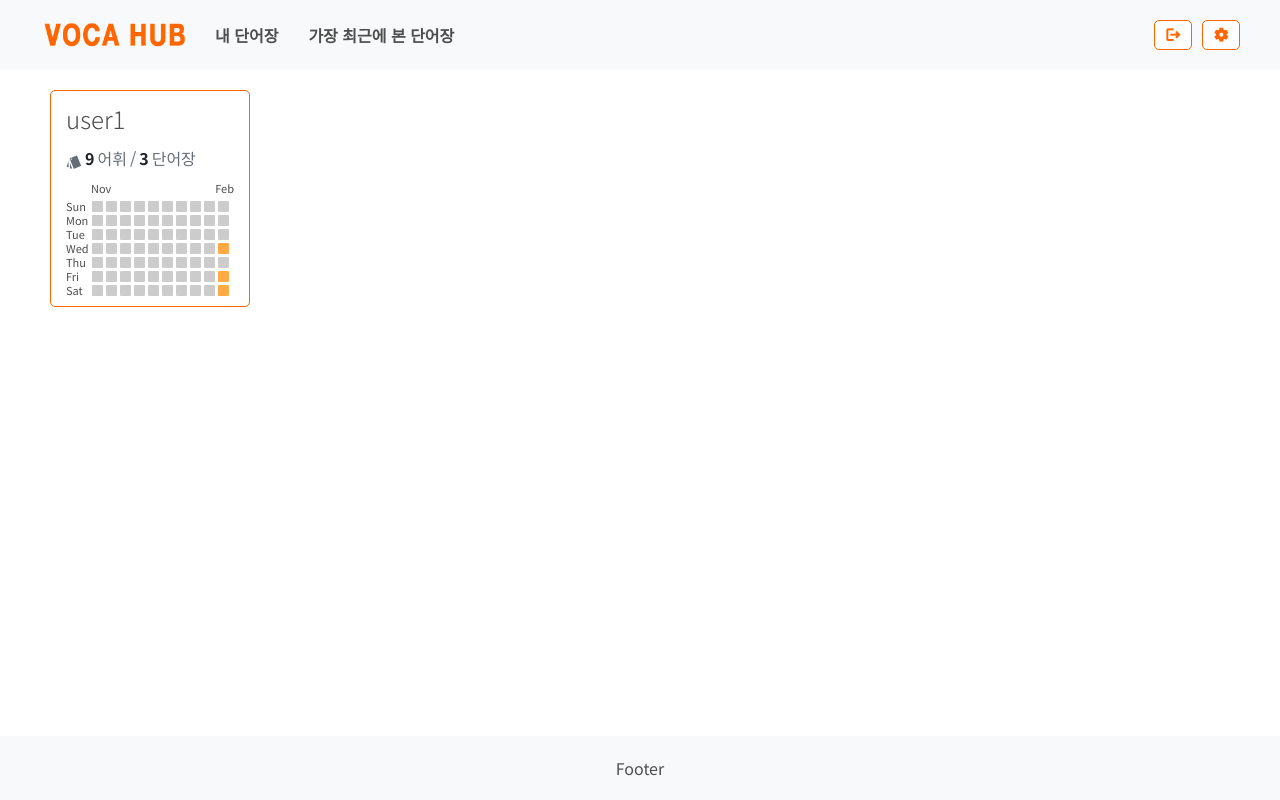
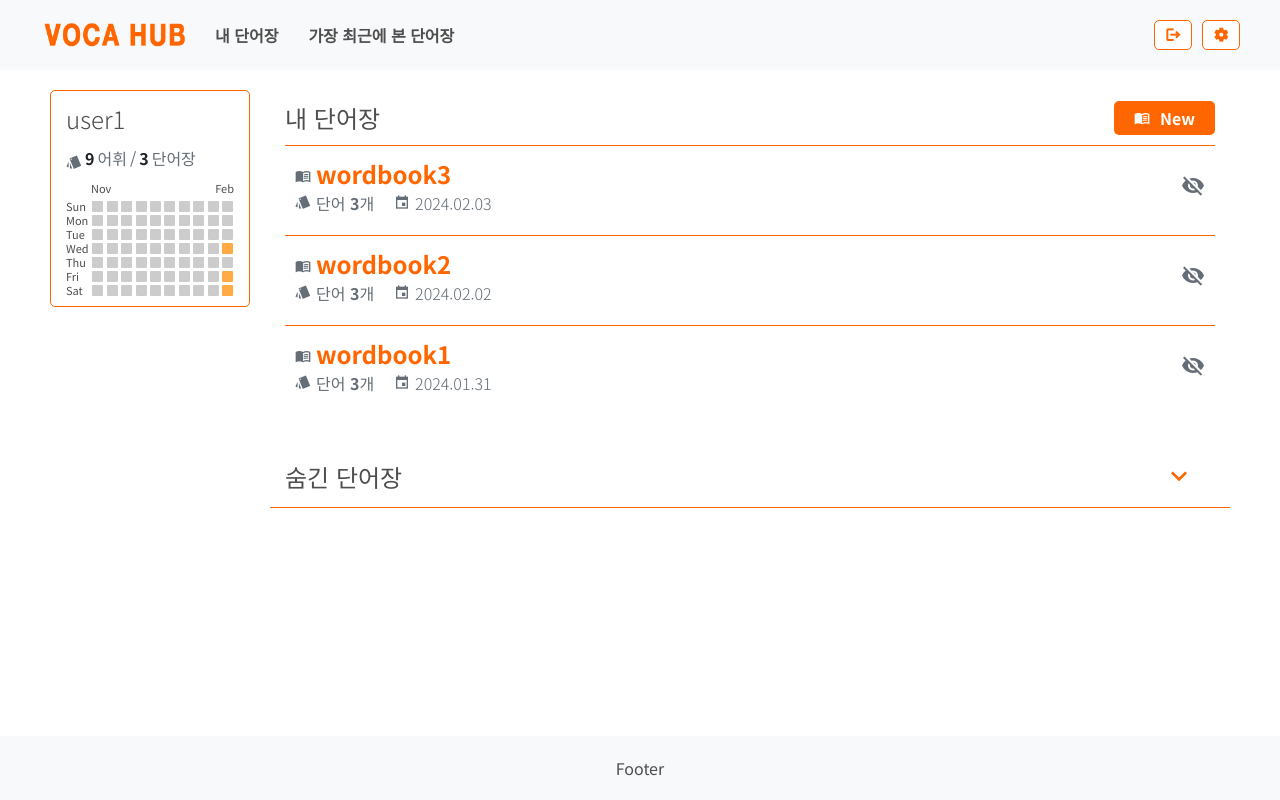
Before and after one commit to raipen/vocahub, a React (Create React App) app in the folder front/: page /mywordbook in a window 1280 px wide. Built offline with nearby package versions, Linux system fonts and the light colour scheme.

Commit message:
feat: impl wordbook list

```diff
--- /dev/null
+++ b/front/src/components/HiddenWordbookList.tsx
@@ -0,0 +1,158 @@
+import styled from 'styled-components';
+import { useState } from 'react';
+
+const WordbookListContainer = styled.div`
+  display: flex;
+  flex-direction: column;
+  position: relative;
+  width: calc(100% - 220px);
+  margin-left: auto;
+  padding: 10px 15px 0;
+  height: 100%;
+  border-bottom: 1px solid var(--main-color);
+  @media (max-width: 600px) {
+    width: 100%;
+  }
+`;
+
+const MyWordbook = styled.div`
+    display: flex;
+    align-items: center;
+    justify-content: space-between;
+    font-size: 1.5rem;
+    font-weight: 300;
+    margin-bottom: 10px;
+`;
+
+const Wordbook = styled.div`
+  display: flex;
+  flex-direction: row;
+  justify-content: space-between;
+    align-items: center;
+  margin-bottom: 10px;
+  border-top: 1px solid var(--main-color);
+  padding: 10px;
+
+  &>div:first-child{
+    display: flex;
+    flex-direction: column;
+    justify-content: space-between;
+    font-size: 1rem;
+    font-weight: 300;
+    color: var(--muted-text-color);
+    &>div:first-child {
+        font-size: 1.5rem;
+        font-weight: 600;
+        &>span:last-child {
+            color: var(--main-color);
+            &:hover {
+                text-decoration: underline;
+                cursor: pointer;
+            }
+        }
+        &>.material-icons-sharp{
+            font-size: 1rem;
+            margin-right: 5px;
+        }
+    }
+    &>div:nth-child(2) {
+        display: flex;
+        align-items: center;
+        font-size: 1rem;
+        font-weight: 300;
+        gap: 20px;
+        .material-icons-sharp{
+            font-size: 1rem;
+            margin-right: 5px;
+        }
+    }
+  }
+  &>div:last-child {
+    display: flex;
+    align-items: center;
+    font-weight: 300;
+    color: var(--muted-text-color);
+    user-select: none;
+    cursor: pointer;
+  }
+`;
+
+const Expend = styled.div`
+  display: flex;
+  flex-direction: row;
+  justify-content: center;
+  align-items: center;
+  gap: 10px;
+  font-size: 1rem;
+  font-weight: 300;
+  color: var(--main-color);
+  padding: 5px 20px;
+  font-weight: 600;
+  border-radius: 5px;
+    cursor: pointer;
+    >span:first-child {
+        font-size: 2rem;
+    }
+`;
+
+function ISOStringToDateString(isoString: string) {
+    const date = isoString.split('T')[0];
+    return date.split('-').join('.');
+}
+
+function WordbookList({ wordbooks }: {
+    wordbooks: {
+        id: number;
+        userId: number;
+        name: string;
+        createdAt: string;
+        isHidden: boolean;
+        vocaCount: number;
+    }[]
+}) {
+    return (
+        <WordbookListContainer>
+            <MyWordbook>
+                <span>숨긴 단어장</span>
+                <Expend>
+                    <span className="material-icons-sharp">
+                        expand_more
+                    </span>
+                </Expend>
+            </MyWordbook>
+            {wordbooks.map((wordbook, index) => (
+                <Wordbook key={index}>
+                    <div>
+                        <div>
+                            <span className="material-icons-sharp">
+                                menu_book
+                            </span>
+                            <span>{wordbook.name}</span>
+                        </div>
+                        <div>
+                            <div>
+                                <span className="material-icons-sharp">
+                                    style
+                                </span>
+                                <span>단어 <b>{wordbook.vocaCount}</b>개</span>
+                            </div>
+                            <div>
+                                <span className="material-icons-sharp">
+                                    event
+                                </span>
+                                <span>{ISOStringToDateString(wordbook.createdAt)}</span>
+                            </div>
+                        </div>
+                    </div>
+                    <div>
+                        <span className="material-icons-sharp">
+                            visibility_off
+                        </span>
+                    </div>
+                </Wordbook>
+            ))}
+        </WordbookListContainer>
+    );
+}
+
+export default WordbookList;
--- a/front/src/components/Profile.tsx
+++ b/front/src/components/Profile.tsx
@@ -2,6 +2,7 @@ import styled from 'styled-components';
 
 const ProfileContainer = styled.div`
   display: flex;
+  flex-shrink: 0;
   flex-direction: column;
   position: relative;
   width: 200px;
@@ -29,14 +30,18 @@ const ProfileContainer = styled.div`
         color: var(--important-text-color);
     }
   }
+  @media (max-width: 600px) {
+    width: 100%;
+    padding: 10px max(15px, calc(50% - 150px));
+  }
 `;
 
 const LoginDateTable = styled.div`
     display: flex;
     flex-direction: column;
     flex-wrap: wrap;
-    width: fit-content;
     height: calc(11px * 7 + 3px * 6);
+    max-width: 300px;
     gap: 3px;
 `;
 
@@ -56,6 +61,7 @@ const LoginDateElement = styled.div<{ background: string }>`
         border-radius: 5px;
         position: absolute;
         transform: translate(-50%, calc(-100% - 5px));
+        padding: 5px;
         &::after {
             content: '';
             position: absolute;
@@ -75,6 +81,7 @@ const LoginDateElement = styled.div<{ background: string }>`
 
 const Month = styled.div`
     margin: 10px 0px 5px 25px;
+    max-width: 270px;
     font-size: 11px;
     display: flex;
     justify-content: space-between;
--- /dev/null
+++ b/front/src/components/WordbookList.tsx
@@ -0,0 +1,158 @@
+import styled from 'styled-components';
+import { useState } from 'react';
+
+const WordbookListContainer = styled.div`
+  display: flex;
+  flex-direction: column;
+  position: relative;
+  width: calc(100% - 220px);
+  padding: 10px 15px;
+  height: 100%;
+  @media (max-width: 600px) {
+    width: 100%;
+  }
+`;
+
+const MyWordbook = styled.div`
+    display: flex;
+    align-items: center;
+    justify-content: space-between;
+    font-size: 1.5rem;
+    font-weight: 300;
+    margin-bottom: 10px;
+`;
+
+const Wordbook = styled.div`
+  display: flex;
+  flex-direction: row;
+  justify-content: space-between;
+    align-items: center;
+  margin-bottom: 10px;
+  border-top: 1px solid var(--main-color);
+  padding: 10px;
+
+  &>div:first-child{
+    display: flex;
+    flex-direction: column;
+    justify-content: space-between;
+    font-size: 1rem;
+    font-weight: 300;
+    color: var(--muted-text-color);
+    &>div:first-child {
+        font-size: 1.5rem;
+        font-weight: 600;
+        &>span:last-child {
+            color: var(--main-color);
+            &:hover {
+                text-decoration: underline;
+                cursor: pointer;
+            }
+        }
+        &>.material-icons-sharp{
+            font-size: 1rem;
+            margin-right: 5px;
+        }
+    }
+    &>div:nth-child(2) {
+        display: flex;
+        align-items: center;
+        font-size: 1rem;
+        font-weight: 300;
+        gap: 20px;
+        .material-icons-sharp{
+            font-size: 1rem;
+            margin-right: 5px;
+        }
+    }
+  }
+  &>div:last-child {
+    display: flex;
+    align-items: center;
+    font-weight: 300;
+    color: var(--muted-text-color);
+    user-select: none;
+    cursor: pointer;
+  }
+`;
+
+const NewWordbook = styled.div`
+  display: flex;
+  flex-direction: row;
+  justify-content: center;
+  align-items: center;
+  gap: 10px;
+  font-size: 1rem;
+  font-weight: 300;
+  background-color: var(--main-color);
+    color: white;
+  padding: 5px 20px;
+  font-weight: 600;
+  border-radius: 5px;
+    cursor: pointer;
+    >span:first-child {
+        font-size: 1rem;
+    }
+`;
+
+function ISOStringToDateString(isoString: string) {
+    const date = isoString.split('T')[0];
+    return date.split('-').join('.');
+}
+
+function WordbookList({ wordbooks }: {
+    wordbooks: {
+        id: number;
+        userId: number;
+        name: string;
+        createdAt: string;
+        isHidden: boolean;
+        vocaCount: number;
+    }[]
+}) {
+    return (
+        <WordbookListContainer>
+            <MyWordbook>
+                <span>내 단어장</span>
+                <NewWordbook>
+                    <span className="material-icons-sharp">
+                        menu_book
+                    </span>
+                    <span>New</span>
+                </NewWordbook>
+            </MyWordbook>
+            {wordbooks.map((wordbook, index) => (
+                <Wordbook key={index}>
+                    <div>
+                        <div>
+                            <span className="material-icons-sharp">
+                                menu_book
+                            </span>
+                            <span>{wordbook.name}</span>
+                        </div>
+                        <div>
+                            <div>
+                                <span className="material-icons-sharp">
+                                    style
+                                </span>
+                                <span>단어 <b>{wordbook.vocaCount}</b>개</span>
+                            </div>
+                            <div>
+                                <span className="material-icons-sharp">
+                                    event
+                                </span>
+                                <span>{ISOStringToDateString(wordbook.createdAt)}</span>
+                            </div>
+                        </div>
+                    </div>
+                    <div>
+                        <span className="material-icons-sharp">
+                            visibility_off
+                        </span>
+                    </div>
+                </Wordbook>
+            ))}
+        </WordbookListContainer>
+    );
+}
+
+export default WordbookList;
--- a/front/src/components/index.tsx
+++ b/front/src/components/index.tsx
@@ -26,6 +26,8 @@ export const MainContainer = styled.main<{ background?: string, flexdirection?:
   display: flex;
   flex-direction: ${props => props.flexdirection || 'column'};
   background-color: ${props => props.background || 'white'};
+  gap: 20px;
+  flex-wrap: wrap;
 `;
 
 export const Input = styled.input`
--- a/front/src/pages/MyWordbook.tsx
+++ b/front/src/pages/MyWordbook.tsx
@@ -1,14 +1,19 @@
 import { MainContainer } from "@components";
-import { getProfile } from "@utils/apis/wordbook";
+import { getProfile,getWordbookList,getHiddenWordbookList } from "@utils/apis/wordbook";
 import useFetchWithRendering from "@hooks/useFetchWithRendering";
 import Profile from "@components/Profile";
+import WordbookList from "@components/WordbookList";
+import HiddenWordbookList from "@components/HiddenWordbookList";
 
 function MyWordbook() {
   const [profile, profileLoading, profileError] = useFetchWithRendering(getProfile);
-  console.log(profile, profileLoading, profileError);
+  const [wordbooks, wordbooksLoading, wordbooksError] = useFetchWithRendering(getWordbookList);
+  const [hiddenWordbooks, hiddenWordbooksLoading, hiddenWordbooksError] = useFetchWithRendering(getHiddenWordbookList);
   return (
     <MainContainer flexdirection="row">
       <Profile profile={profile || {name: 'Loading', wordbookCount: 0, vocaCount: 0, loginDate: []}} />
+      <WordbookList wordbooks={wordbooks || []} />
+      <HiddenWordbookList wordbooks={hiddenWordbooks || []} />
     </MainContainer>
   );
 }
--- a/front/src/utils/apis/wordbookmock.ts
+++ b/front/src/utils/apis/wordbookmock.ts
@@ -49,21 +49,25 @@ export const getProfile = async (accessToken: string) => {
 }
 
 export const getWordbookList = async (accessToken: string) => {
-  return new Promise<(typeof data.wordbook[0]&{wordCount:number})[]>((resolve) => {
+  return new Promise<(typeof data.wordbook[0]&{vocaCount:number})[]>((resolve) => {
     setTimeout(() => {
       resolve(data.wordbook
         .filter((wordbook) => wordbook.userId === 1&&!wordbook.isHidden)
         .sort((a, b) => a.createdAt > b.createdAt ? -1 : 1)
-        .map((wordbook) => ({...wordbook, wordCount: data.voca.filter((voca) => voca.bookId === wordbook.id).length}))
+        .map((wordbook) => ({...wordbook, vocaCount: data.voca.filter((voca) => voca.bookId === wordbook.id).length}))
       );
     }, 1000);
   });
 };
 
 export const getHiddenWordbookList = async (accessToken: string) => {
-  return new Promise<typeof data.wordbook>((resolve) => {
+  return new Promise<(typeof data.wordbook[0]&{vocaCount:number})[]>((resolve) => {
     setTimeout(() => {
-      resolve(data.wordbook.filter((wordbook) => wordbook.userId === 1&&wordbook.isHidden).sort((a, b) => a.createdAt > b.createdAt ? -1 : 1));
+      resolve(data.wordbook
+        .filter((wordbook) => wordbook.userId === 1&&wordbook.isHidden)
+        .sort((a, b) => a.createdAt > b.createdAt ? -1 : 1)
+        .map((wordbook) => ({...wordbook, vocaCount: data.voca.filter((voca) => voca.bookId === wordbook.id).length}))
+      );
     }, 1000);
   });
 };
```
